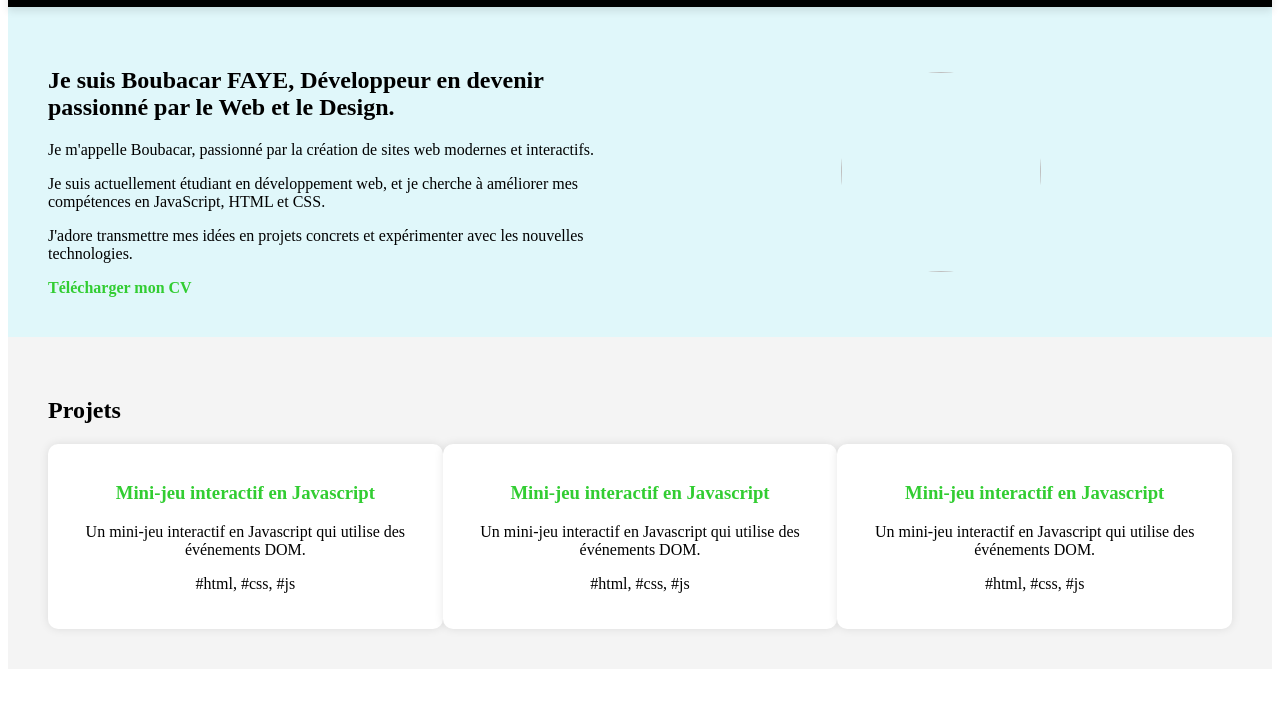
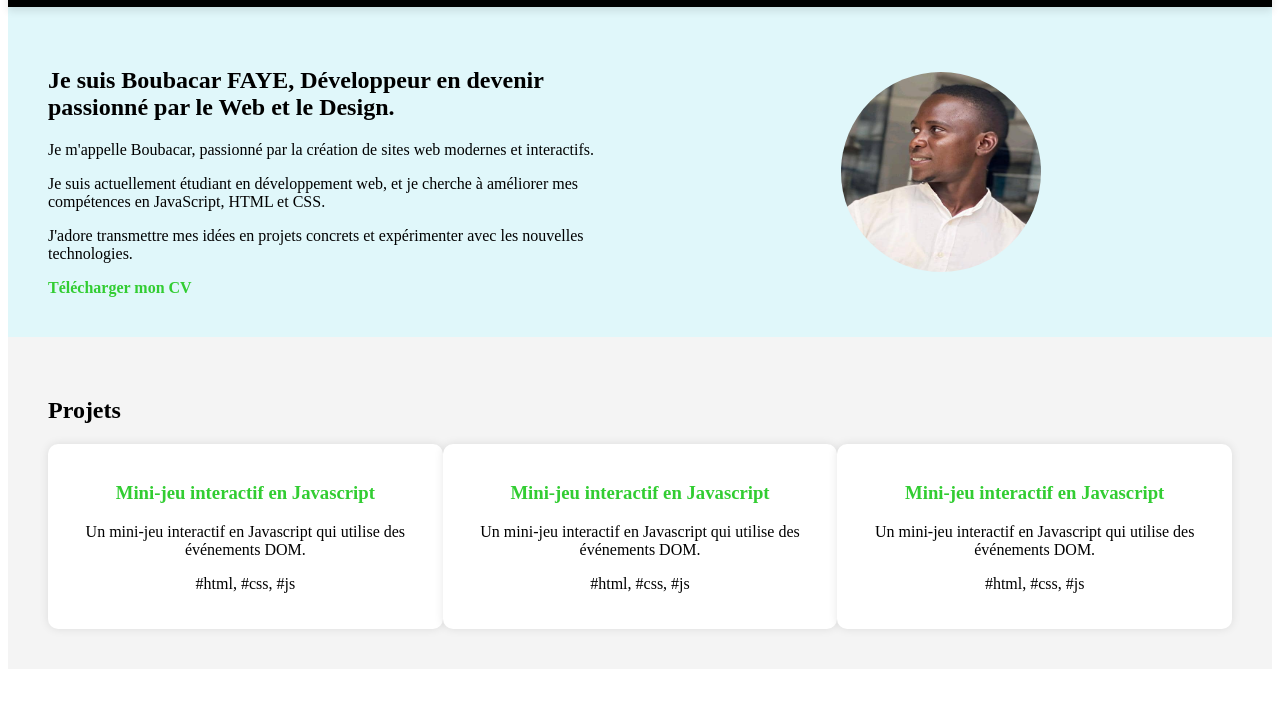
Before and after one commit to Boubacar-Faye/Portfolio, a plain HTML site: page index.html in a window 1280 px wide. Shown: the part 89-800 px from the top of the page. Drawn offline with Linux system fonts and the light colour scheme.

Commit message:
Update index.html

```diff
--- a/index.html
+++ b/index.html
@@ -196,7 +196,7 @@
             <a href="cv.pdf" class="cv-download">Télécharger mon CV</a>
         </div>
         <div class="about-photo">
-            <img src="My-profil.jpeg">
+            <img src="My profil.jpeg">
         </div>
     </section>
 
```
